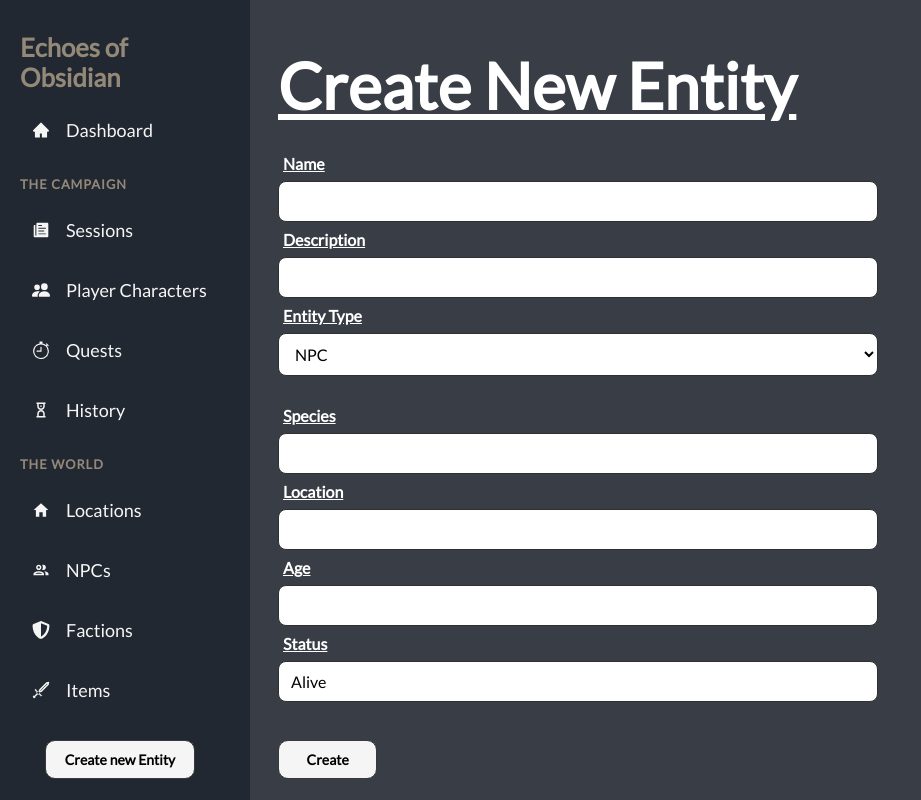
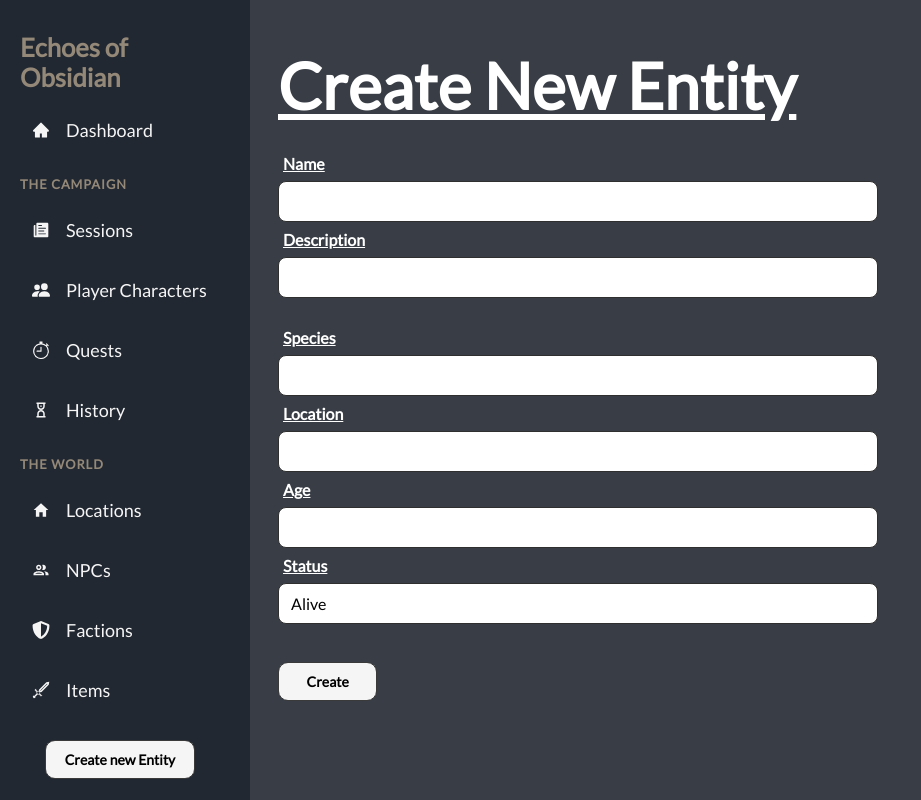
Before and after one commit to HolyGhost71/TTRPG-Campaign-Manager, a React (Vite) app in the folder frontend/: page /campaigns/1/create-entity in a window 1280 px wide. Shown: the whole page, without its empty margins (0-921 px from the left). Built offline with nearby package versions, Linux system fonts and the light colour scheme.

Commit message:
Removed ability to change entity type from edit screen

```diff
--- a/frontend/src/pages/CreateEntity.tsx
+++ b/frontend/src/pages/CreateEntity.tsx
@@ -103,19 +103,6 @@ export default function CreateEntity() {
           onChange={(e) => setDescription(e.target.value)}
           className="input-field"
         />
-        <div className="creation-subheading">Entity Type</div>
-        <select
-          className="input-field"
-          value={type}
-          onChange={(e) => setType(e.target.value)}
-        >
-          <option value="NPC">NPC</option>
-          <option value="LOCATION">Location</option>
-          <option value="ITEM">Item</option>
-          <option value="FACTION">Faction</option>
-          <option value="QUEST">Quest</option>
-          <option value="PLAYER">Player Character</option>
-        </select>
       </div>
       {type === "NPC" && (
         <div className="creation-container">
--- a/frontend/src/pages/EditEntity.tsx
+++ b/frontend/src/pages/EditEntity.tsx
@@ -159,19 +159,6 @@ export default function EditEntity() {
           onChange={(e) => setDescription(e.target.value)}
           className="input-field"
         />
-        <div className="creation-subheading">Entity Type</div>
-        <select
-          className="input-field"
-          value={type}
-          onChange={(e) => setType(e.target.value)}
-        >
-          <option value="NPC">NPC</option>
-          <option value="LOCATION">Location</option>
-          <option value="ITEM">Item</option>
-          <option value="FACTION">Faction</option>
-          <option value="QUEST">Quest</option>
-          <option value="PLAYER">Player Character</option>
-        </select>
       </div>
       {type === "NPC" && (
         <div className="creation-container">
--- a/frontend/src/pages/Quests.tsx
+++ b/frontend/src/pages/Quests.tsx
@@ -1,8 +1,3 @@
-import { useEffect, useState } from "react";
-
-import api from "../api/api";
-import EntityCard from "../components/EntityCard/EntityCard";
-
 export default function Quests() {
   return (
     <>
```
